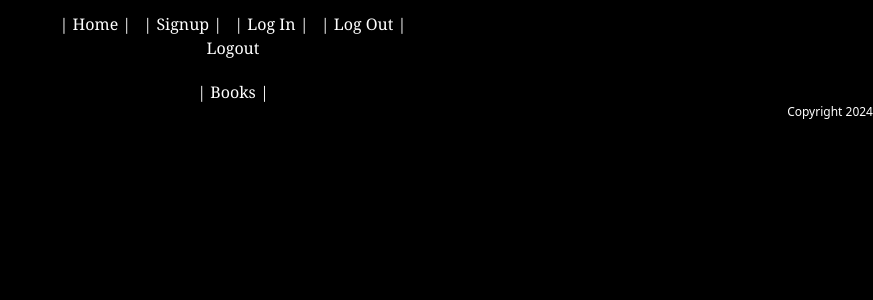
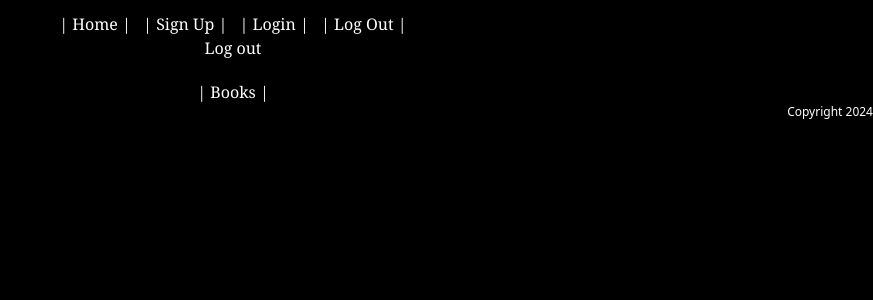
Before and after one commit to RicardoATrevino/final-project-book-frontend, a React (Vite) app: page /logout in a window 1280 px wide. Shown: the top 300 px of the page, without its empty margins (407-1280 px from the left). Built offline with nearby package versions, Linux system fonts and the light colour scheme; no server answers.

Commit message:
more css, was working on trying to add side banners

```diff
--- /dev/null
+++ b/src/BannerAttempt1.jsx
@@ -0,0 +1 @@
+import WebSite from "file:///Users/bokunorico/Downloads/WebSite.png";
--- a/src/Header.jsx
+++ b/src/Header.jsx
@@ -7,10 +7,10 @@ export function Header() {
         | Home |
       </Link>
       <Link to="/signup" className="">
-        | Signup |
+        | Sign Up |
       </Link>
       <Link to="/login" className="">
-        | Log In |
+        | Login |
       </Link>
       <Link to="/logout" className="">
         | Log Out |
--- a/src/Login.jsx
+++ b/src/Login.jsx
@@ -30,18 +30,17 @@ export function Login() {
 
   return (
     <div id="login">
-      <h1>Login</h1>
       <ul>
         {errors.map((error) => (
           <li key={error}>{error}</li>
         ))}
       </ul>
       <form onSubmit={handleSubmit}>
-        <div>
-          Email: <input name="email" type="email" />
+        <div className=" pt-4 p-3">
+          Email: <input className="text-black" name="email" type="email" />
         </div>
-        <div>
-          Password: <input name="password" type="password" />
+        <div className="pb-3">
+          Password: <input className="text-black" name="password" type="password" />
         </div>
         <button type="submit">Login</button>
       </form>
--- a/src/LogoutLink.jsx
+++ b/src/LogoutLink.jsx
@@ -10,7 +10,7 @@ export function LogoutLink() {
 
   return (
     <a href="#" onClick={handleClick}>
-      Logout
+      Log out
     </a>
   );
 }
--- a/src/Signup.jsx
+++ b/src/Signup.jsx
@@ -23,26 +23,28 @@ export function Signup() {
 
   return (
     <div id="signup">
-      <h1>Signup</h1>
+      <h1 className="pt-4"></h1>
       <ul>
         {errors.map((error) => (
           <li key={error}>{error}</li>
         ))}
       </ul>
-      <form onSubmit={handleSubmit}>
-        <div>
-          Name: <input name="name" type="text" />
+      <form className="pb-2" onSubmit={handleSubmit}>
+        <div className="pb-2">
+          Name: <input className="text-black" name="name" type="text" />
         </div>
-        <div>
-          Email: <input name="email" type="email" />
+        <div className="pb-2">
+          Email: <input className="text-black" name="email" type="email" />
         </div>
-        <div>
-          Password: <input name="password" type="password" />
+        <div className="pb-2">
+          Password: <input className="text-black" name="password" type="password" />
         </div>
-        <div>
-          Password confirmation: <input name="password_confirmation" type="password" />
+        <div className="pb-2">
+          Password confirmation: <input className="text-black" name="password_confirmation" type="password" />
         </div>
-        <button type="submit">Signup</button>
+        <button className="pt-3 hover:bg-white hover:text-black" type="submit">
+          Sign-Up
+        </button>
       </form>
     </div>
   );
```
